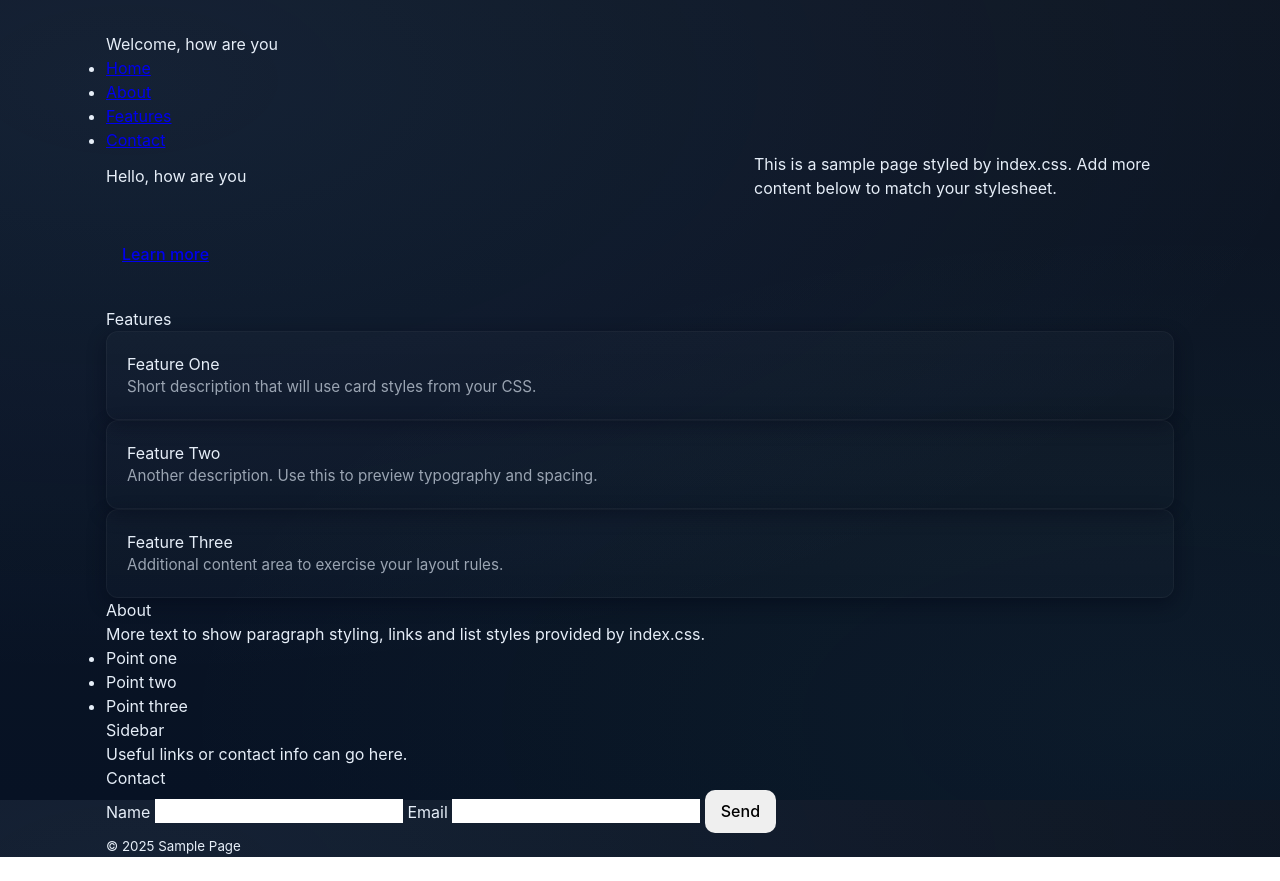
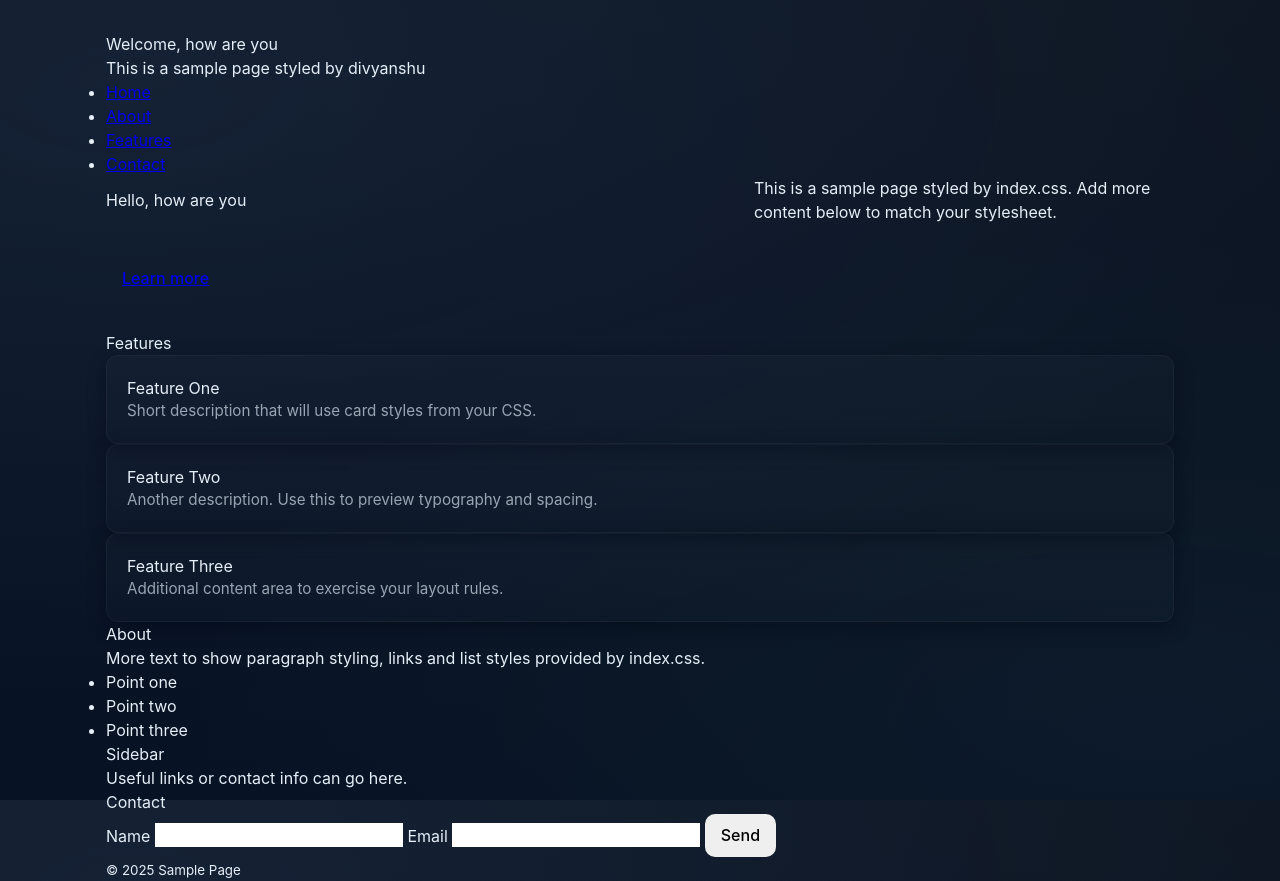
Before and after one commit to DivyanshuPradhan-linux/learn-git, a plain HTML site: page index.html in a window 1280 px wide. Before the commit the page ends 857 px from the top, so only its background shows below. Drawn offline with Linux system fonts and the light colour scheme.

Commit message:
third version

```diff
--- a/index.html
+++ b/index.html
@@ -10,6 +10,7 @@
         <header class="site-header">
             <div class="container">
                 <h1 class="site-title">Welcome, how are you</h1>
+                <h2 class="site-subtitle">This is a sample page styled by divyanshu</h2>
                 <nav class="main-nav">
                     <ul>
                         <li><a href="#home">Home</a></li>
```
